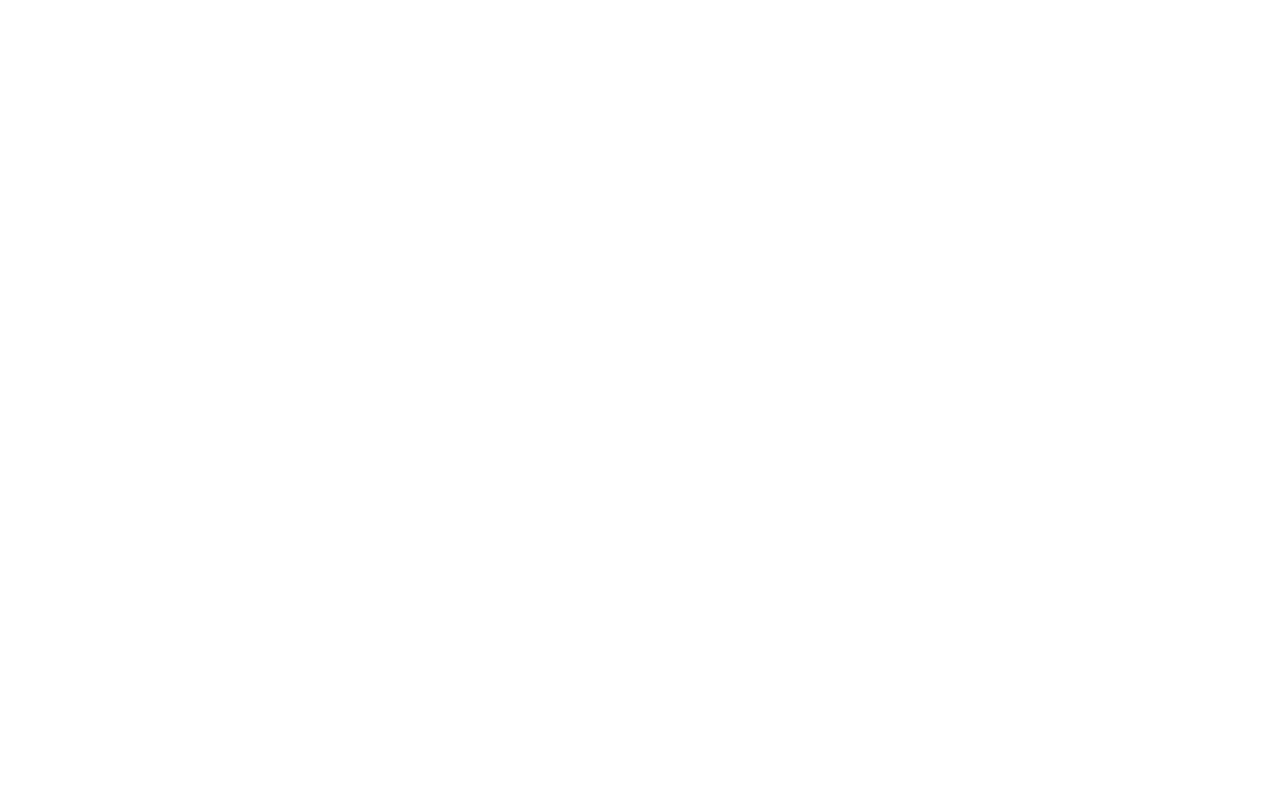
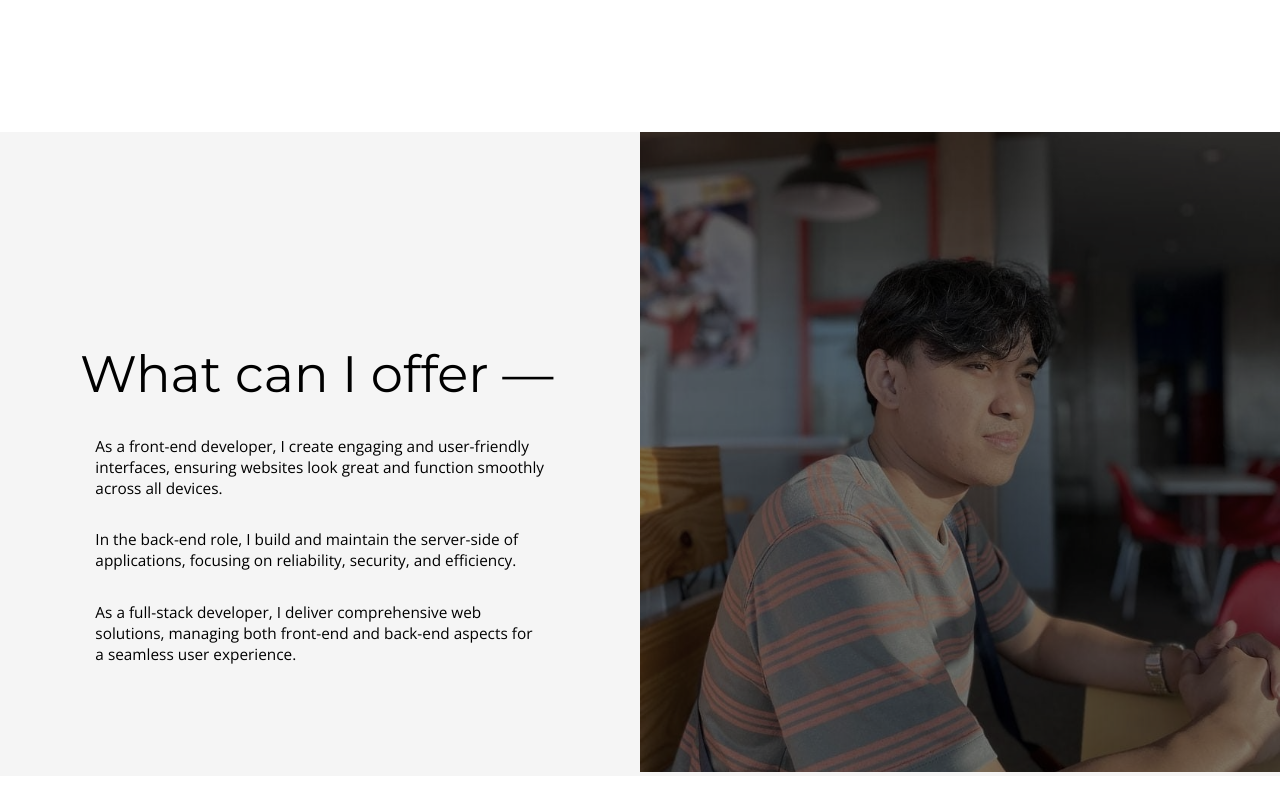
Before and after one commit to albertjon-0915/portfolio3, a React (Vite) app: page / in a window 1280 px wide. Shown: the part 2000-2797 px from the top of the page. Before the commit the page ends 2292 px from the top, so only its background shows below. Built offline with nearby package versions, Linux system fonts and the light colour scheme; a web font is replaced by a local one.

Commit message:
added services/skills/about

```diff
--- /dev/null
+++ b/src/components/services.jsx
@@ -0,0 +1,34 @@
+import React from "react";
+import "../styling/home/services.scss";
+import Me from "../assets/me.jpg";
+
+function Services() {
+     return (
+          <div className="services-container">
+               <div className="services-wrapper">
+                    <div className="content1">
+                         <div className="text-content">
+                              <h2>What can I offer &mdash;</h2>
+                              <p className="item1">
+                                   As a front-end developer, I create engaging and user-friendly interfaces, ensuring
+                                   websites look great and function smoothly across all devices.
+                              </p>
+                              <p className="item2">
+                                   In the back-end role, I build and maintain the server-side of applications, focusing
+                                   on reliability, security, and efficiency.
+                              </p>
+                              <p className="item3">
+                                   As a full-stack developer, I deliver comprehensive web solutions, managing both
+                                   front-end and back-end aspects for a seamless user experience.
+                              </p>
+                         </div>
+                    </div>
+                    <div className="content2">
+                         <img src={Me} alt="img" />
+                    </div>
+               </div>
+          </div>
+     );
+}
+
+export default Services;
--- /dev/null
+++ b/src/components/skills.jsx
@@ -0,0 +1,63 @@
+import React, { useEffect } from "react";
+import "../styling/home/skills.scss";
+import { FaNodeJs, FaAws, FaBootstrap, FaCss3Alt, FaHtml5, FaFacebookSquare, FaReact, FaChrome } from "react-icons/fa";
+import { SiPostman, SiGit, SiGithub, SiJavascript, SiSass, SiMongodb } from "react-icons/si";
+import { VscVscode } from "react-icons/vsc";
+
+function Skills() {
+     const skills = [
+          "HTML",
+          "CSS",
+          "Boostrap",
+          "SASS",
+          "JavaScript",
+          "ExpressJS",
+          "NodeJS",
+          "ReactJS",
+          "Git",
+          "Github",
+          "Postman",
+          "MongoDB",
+          "ChromeDevTools",
+          "AWS",
+     ];
+
+     const skillsImg = [
+          <FaNodeJs />,
+          <FaAws />,
+          <FaBootstrap />,
+          <FaCss3Alt />,
+          <FaHtml5 />,
+          <VscVscode />,
+          <FaReact />,
+          <FaChrome />,
+          <SiPostman />,
+          <SiGit />,
+          <SiGithub />,
+          <SiJavascript />,
+          <SiSass />,
+          <SiMongodb />,
+     ];
+
+     return (
+          <div className="skills-container">
+               <div className="skills-wrapper">
+                    <div className="skills-content1">
+                         {skillsImg.map((item, index) => (
+                              <span className={`item${index}`}>{item}</span>
+                         ))}
+                    </div>
+                    <div className="skills-content2">
+                         <h2>Skills</h2>
+                         <div className="skillset">
+                              {skills.map((item, index) => (
+                                   <span className={`item${index}`}>{item}</span>
+                              ))}
+                         </div>
+                    </div>
+               </div>
+          </div>
+     );
+}
+
+export default Skills;
--- a/src/pages/home.jsx
+++ b/src/pages/home.jsx
@@ -1,12 +1,16 @@
 import React from "react";
 import Hero from "../components/hero";
 import About from "../components/about";
+import Services from "../components/services";
+import Skills from "../components/skills";
 
 function homepage() {
      return (
           <>
                <Hero />
                <About />
+               <Services />
+               <Skills />
           </>
      );
 }
--- a/src/styling/home/about.scss
+++ b/src/styling/home/about.scss
@@ -3,11 +3,9 @@
 .about-container {
      width: 100%;
      overflow: hidden;
-     margin-bottom: 10em;
 }
 
 .about-wrapper {
-     // border: 1px solid red;
      width: 100%;
      display: flex;
      flex-direction: column;
--- /dev/null
+++ b/src/styling/home/services.scss
@@ -0,0 +1,60 @@
+@use "../variables.scss" as *;
+
+.services-container {
+     width: 100%;
+     display: flex;
+     justify-content: center;
+     background: #f5f5f5;
+}
+
+.services-wrapper {
+     width: 100%;
+     display: flex;
+
+     @media (max-width: 1200px) {
+          flex-direction: column;
+
+          .content1 {
+               order: 1;
+          }
+
+          .content2 {
+               order: 0;
+          }
+     }
+}
+
+.content1,
+.content2 {
+     width: 100%;
+     order: initial;
+}
+
+.content1 {
+     display: flex;
+     justify-content: center;
+     align-items: flex-end;
+}
+
+.content1 > .text-content {
+     width: 100%;
+     padding: 5em;
+}
+
+.content1 > .text-content > h2 {
+     font: clamp(2em, 4vw, 4em) $pr-montserrat;
+}
+
+.content1 > .text-content > p {
+     margin: 2em 1em;
+     font: normal clamp(0.8em, 1.2vw, 1.2em) "Open Sans", sans-serif;
+}
+
+.content2 > img {
+     max-height: 50vw;
+     object-fit: cover;
+     object-position: center;
+     width: 100%;
+     aspect-ratio: 1 / 1;
+     filter: grayscale(0.2) saturate(0.8) brightness(0.5);
+}
--- /dev/null
+++ b/src/styling/home/skills.scss
@@ -0,0 +1,121 @@
+@use "../variables.scss" as *;
+
+.skills-container {
+     width: 100%;
+     height: 90vh;
+     padding: 1em 0;
+
+     .skills-wrapper {
+          width: 100%;
+          height: 100%;
+          display: flex;
+          align-items: center;
+
+          @media (max-width: 992px) {
+               align-items: unset;
+               justify-content: center;
+               flex-direction: column;
+               padding: 1em;
+          }
+     }
+}
+
+.skills-content1 {
+     position: relative;
+     flex: 1 0 50%;
+     height: 100%;
+
+     span {
+          position: absolute;
+          font-size: clamp(4em, 8vw, 8em);
+          color: #424242;
+          padding: 0.1em;
+          background: #0000004b;
+          border-radius: 5px;
+
+          &:nth-child(3n) {
+               transform: scale(1.2);
+          }
+
+          &:nth-child(2n) {
+               transform: scale(0.5);
+               filter: blur(4px);
+          }
+
+          &:nth-child(4n) {
+               transform: scale(0.9);
+               filter: blur(2px);
+          }
+
+          &:nth-child(1) {
+               @include positioning(85%, 1%);
+          }
+          &:nth-child(2) {
+               @include positioning(25%, 10%);
+          }
+          &:nth-child(3) {
+               @include positioning(1%, 10%);
+          }
+          &:nth-child(4) {
+               @include positioning(30%, 25%);
+          }
+          &:nth-child(5) {
+               @include positioning(55%, 40%);
+          }
+          &:nth-child(6) {
+               @include positioning(65%, 70%);
+          }
+          &:nth-child(7) {
+               @include positioning(75%, 45%);
+          }
+          &:nth-child(8) {
+               @include positioning(80%, 65%);
+          }
+          &:nth-child(9) {
+               @include positioning(15%, 35%);
+          }
+          &:nth-child(10) {
+               @include positioning(35%, 65%);
+          }
+          &:nth-child(11) {
+               @include positioning(45%, 80%);
+          }
+          &:nth-child(12) {
+               @include positioning(75%, 15%);
+          }
+          &:nth-child(13) {
+               @include positioning(15%, 85%);
+          }
+          &:nth-child(14) {
+               @include positioning(5%, 70%);
+          }
+     }
+}
+
+.skills-content2 {
+     display: flex;
+     flex-direction: column;
+     justify-content: center;
+     flex: 1 0 50%;
+     height: 100%;
+
+     h2 {
+          font: clamp(2em, 4vw, 4em) $pr-montserrat;
+     }
+
+     .skillset {
+          padding: clamp(2em, 4vw, 4em) 0;
+          min-width: 50%;
+          flex-wrap: wrap;
+          align-items: center;
+          display: flex;
+          gap: 1em;
+
+          span {
+               background: $tr-color;
+               border-radius: 50px;
+               font: clamp(0.9em, 1.7vw, 1.7em) $tr-opensans;
+               padding: 0.3em 1.2em;
+          }
+     }
+}
--- a/src/styling/variables.scss
+++ b/src/styling/variables.scss
@@ -20,3 +20,10 @@
 // ======================= color =========================== //
 $pr-color: #ffffff;
 $sc-color: #f4f4f2;
+$tr-color: #f5f5f5;
+
+// ======================= mixin =========================== //
+@mixin positioning($X, $Y) {
+     top: $Y;
+     left: $X;
+}
```
Also changed, not shown: src/assets/me.jpg (added).
